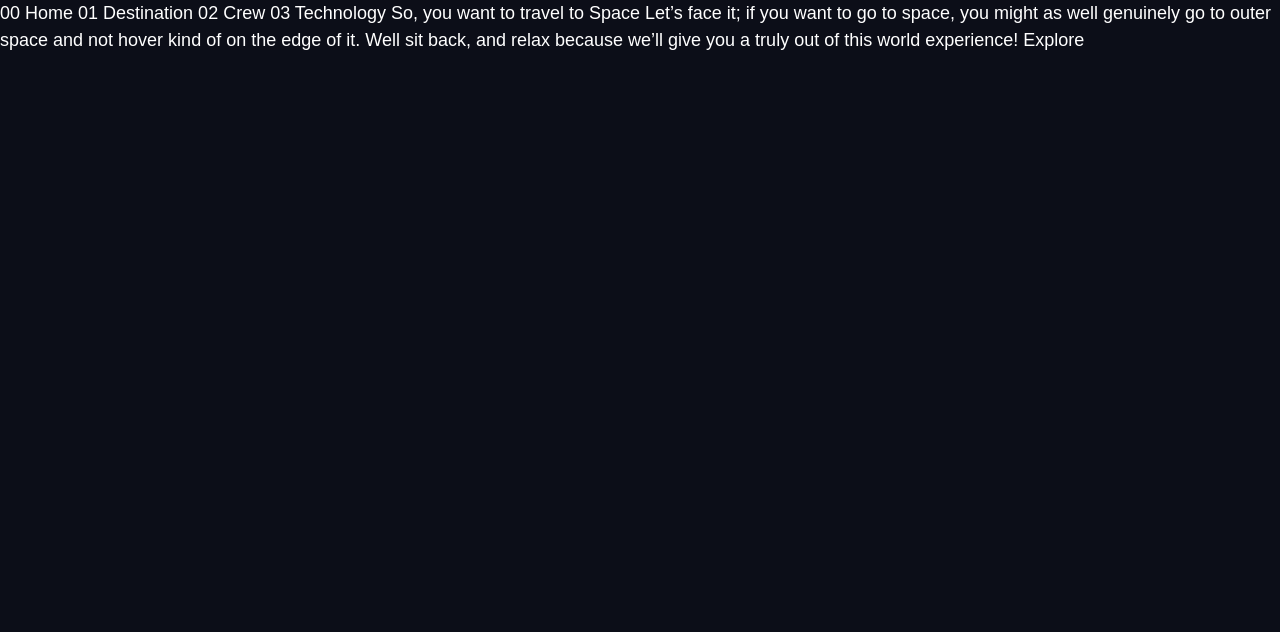
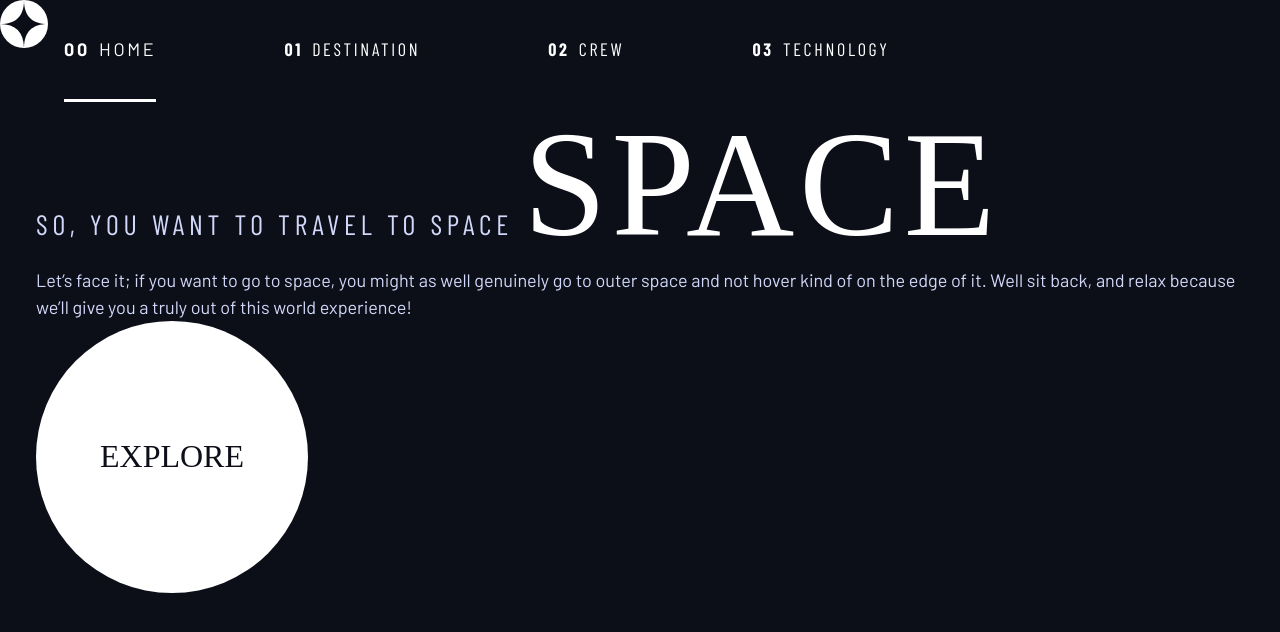
Before and after one commit to imurzaliev/Space-company, a plain HTML site: page index.html in a window 1280 px wide. Drawn offline with nearby package versions, Linux system fonts and the light colour scheme; a web font is replaced by a local one.

Commit message:
Set up initial homepage

```diff
--- a/index.html
+++ b/index.html
@@ -10,6 +10,13 @@
       sizes="32x32"
       href="./assets/favicon-32x32.png"
     />
+    <!-- Google fonts -->
+    <link rel="preconnect" href="https://fonts.googleapis.com" />
+    <link rel="preconnect" href="https://fonts.gstatic.com" crossorigin />
+    <link
+      href="https://fonts.googleapis.com/css2?family=Barlow+Condensed:wght@400;700&family=Bellefair&family=Barlow:wght@400;700&display=swap"
+      rel="stylesheet"
+    />
     <title>Space Company</title>
     <script src="./index.js"></script>
     <link rel="stylesheet" href="./reset.css" />
@@ -17,9 +24,58 @@
     <link rel="stylesheet" href="./style.css" />
   </head>
   <body>
-    00 Home 01 Destination 02 Crew 03 Technology So, you want to travel to Space
-    Let’s face it; if you want to go to space, you might as well genuinely go to
-    outer space and not hover kind of on the edge of it. Well sit back, and
-    relax because we’ll give you a truly out of this world experience! Explore
+    <header class="primary-header flex">
+      <div>
+        <img src="./assets/shared/logo.svg" alt="space company logo" />
+      </div>
+      <nav>
+        <ul class="primary-navigation flex underline-indicators">
+          <li class="active">
+            <a class="uppercase text-white letter-spacing-2" href="index.html"
+              ><span>00</span>Home</a
+            >
+          </li>
+          <li>
+            <a
+              class="ff-sans-cond uppercase text-white letter-spacing-2"
+              href="destination.html"
+              ><span>01</span>Destination</a
+            >
+          </li>
+          <li>
+            <a
+              class="ff-sans-cond uppercase text-white letter-spacing-2"
+              href="crew.html"
+              ><span>02</span>Crew</a
+            >
+          </li>
+          <li>
+            <a
+              class="ff-sans-cond uppercase text-white letter-spacing-2"
+              href="technology.html"
+              ><span>03</span>Technology</a
+            >
+          </li>
+        </ul>
+      </nav>
+    </header>
+
+    <div class="container">
+      <h1 class="text-accent fs-500 ff-sans-cond uppercase letter-spacing-1">
+        So, you want to travel to space
+        <span class="fs-900 ff-serif uppercase text-white">Space</span>
+      </h1>
+      <p class="text-accent">
+        Let’s face it; if you want to go to space, you might as well genuinely
+        go to outer space and not hover kind of on the edge of it. Well sit
+        back, and relax because we’ll give you a truly out of this world
+        experience!
+      </p>
+      <a
+        href="#"
+        class="large-button uppercase ff-serif fs-600 text-dark bg-white"
+        >Explore</a
+      >
+    </div>
   </body>
 </html>
--- a/style.css
+++ b/style.css
@@ -142,7 +142,7 @@ p {
 /* ------------------ */
 .large-button {
   position: relative;
-  display: grid;
+  display: inline-grid;
   z-index: 1;
   place-items: center;
   padding: 0 2em;
```
Also changed, not shown: crew.html (added), destination.html (added), technology.html (added).
